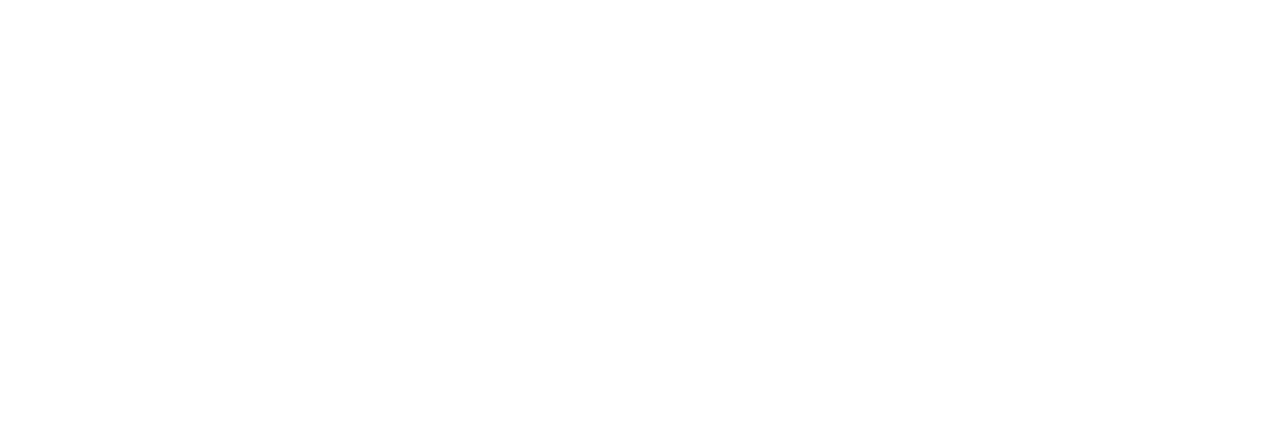
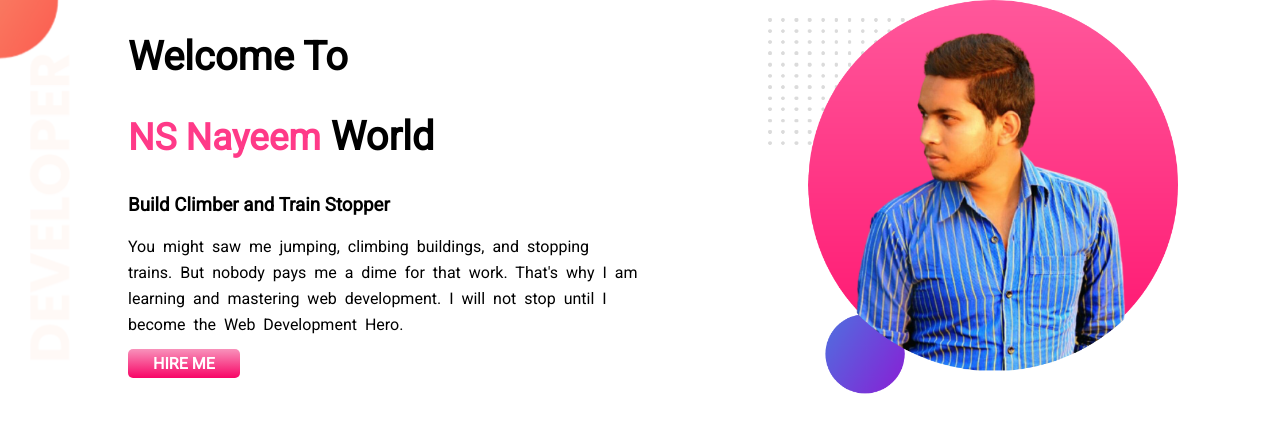
Before and after one commit to mdnayeemshikder/Web-site-1, a plain HTML site: page index.html in a window 1280 px wide. Drawn offline with Linux system fonts and the light colour scheme.

Commit message:
scound commit

```diff
--- a/index.html
+++ b/index.html
@@ -5,6 +5,30 @@
     <meta http-equiv="X-UA-Compatible" content="IE=edge" />
     <meta name="viewport" content="width=device-width, initial-scale=1.0" />
     <title>Web-site MYself</title>
+    <link rel="stylesheet" href="style.css" />
+    <link rel="preconnect" href="https://fonts.googleapis.com" />
+    <link rel="preconnect" href="https://fonts.gstatic.com" crossorigin />
+    <link
+      href="https://fonts.googleapis.com/css2?family=Be+Vietnam+Pro&family=Poppins:wght@500;600&family=Roboto&display=swap"
+      rel="stylesheet"
+    />
   </head>
-  <body></body>
+  <body>
+    <section class="flax-section">
+      <div class="haft-to-haft">
+        <h1>Welcome To</h1>
+        <h1><span class="orange-color">NS Nayeem</span> World</h1>
+        <h3>Build Climber and Train Stopper</h3>
+        <p>
+          You might saw me jumping, climbing buildings, and stopping trains. But nobody pays me a dime for that work.
+          That's why I am learning and mastering web development. I will not stop until I become the Web Development
+          Hero.
+        </p>
+        <a target="_blank" href="https://www.facebook.com/nayemshikder.12345/">HIRE ME</a>
+      </div>
+      <div class="haft-to-haft">
+        <img src="images/love-2.png" alt="" />
+      </div>
+    </section>
+  </body>
 </html>
--- /dev/null
+++ b/style.css
@@ -0,0 +1,39 @@
+body{font-family: 'Be Vietnam Pro', sans-serif;
+    font-family: 'Poppins', sans-serif;
+    font-family: 'Roboto', sans-serif;
+    margin: 0;
+
+}
+    h1{
+        font-size: 40px;
+    }
+    .orange-color{
+        color: #FF3A88;
+        font-size: 37px;
+    }
+    .flax-section{
+        display: flex;
+       background-image: url(images/top-benner.png);
+       background-repeat: no-repeat;
+
+    }
+    .haft-to-haft{
+        width: 50%;
+        padding-left: 10%;
+    }
+    .haft-to-haft img{
+        width: 80%;
+
+    }
+    .haft-to-haft P{
+        line-height: 26px;
+        word-spacing: 4px;
+    }
+   a{
+    text-decoration: none;
+    font-weight: bold;
+    background-image: linear-gradient(#f892bb, #f80566);
+    padding: 5px 25px;
+    border-radius: 5px;
+    color: white;
+   }
```
Also changed, not shown: images/38391277_2145233045761732_5953364717148831744_n-removebg-preview.png (added), images/dream-bg.png (added), images/exp-bg.png (added), images/jhankar.png (added), images/jhankar2.png (added), images/love-2.png (added), images/love.png (added), images/my-bg.png (added), images/my-bg2.png (added), images/top-benner.png (added).
